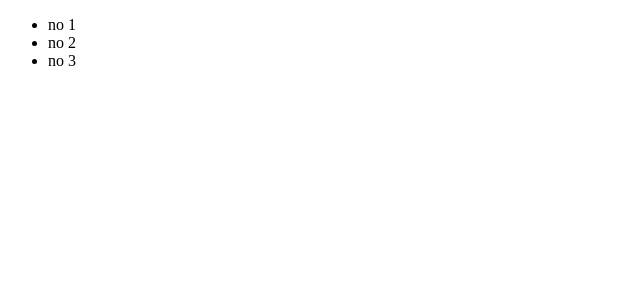
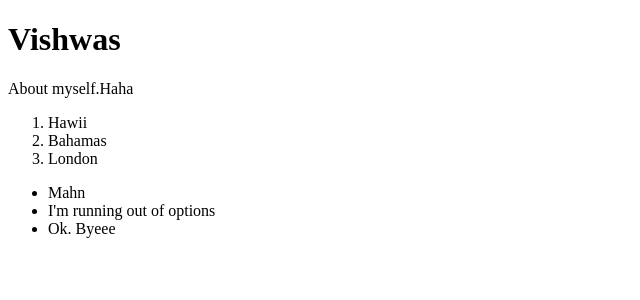
Before and after one commit to vishwas-c/React-practice, a React (Create React App) app: page / in a window 1280 px wide. Shown: the top 300 px of the page, without its empty margins (0-640 px from the left). Built offline with nearby package versions, Linux system fonts and the light colour scheme.

Commit message:
Made my own lists

```diff
--- a/src/index.js
+++ b/src/index.js
@@ -1,11 +1,24 @@
 import React from 'react'
 import ReactDOM from 'react-dom'
 
-function MyList() {
+
+function MyInfo() {
   return (
-    <ul><li>no 1</li><li>no 2</li><li>no 3</li></ul>
+    <div>
+      <h1>Vishwas</h1>
+      <p>About myself.Haha</p>
+      <ol>
+        <li>Hawii</li>
+        <li>Bahamas</li>
+        <li>London</li>
+      </ol>
+      <ul>
+        <li>Mahn</li>
+        <li>I'm running out of options</li>
+        <li>Ok. Byeee</li>
+      </ul>
+    </div>
   )
 }
 
-
-ReactDOM.render( <MyList/>, document.getElementById("root"));
+ReactDOM.render(<MyInfo />, document.getElementById('root'))
```
